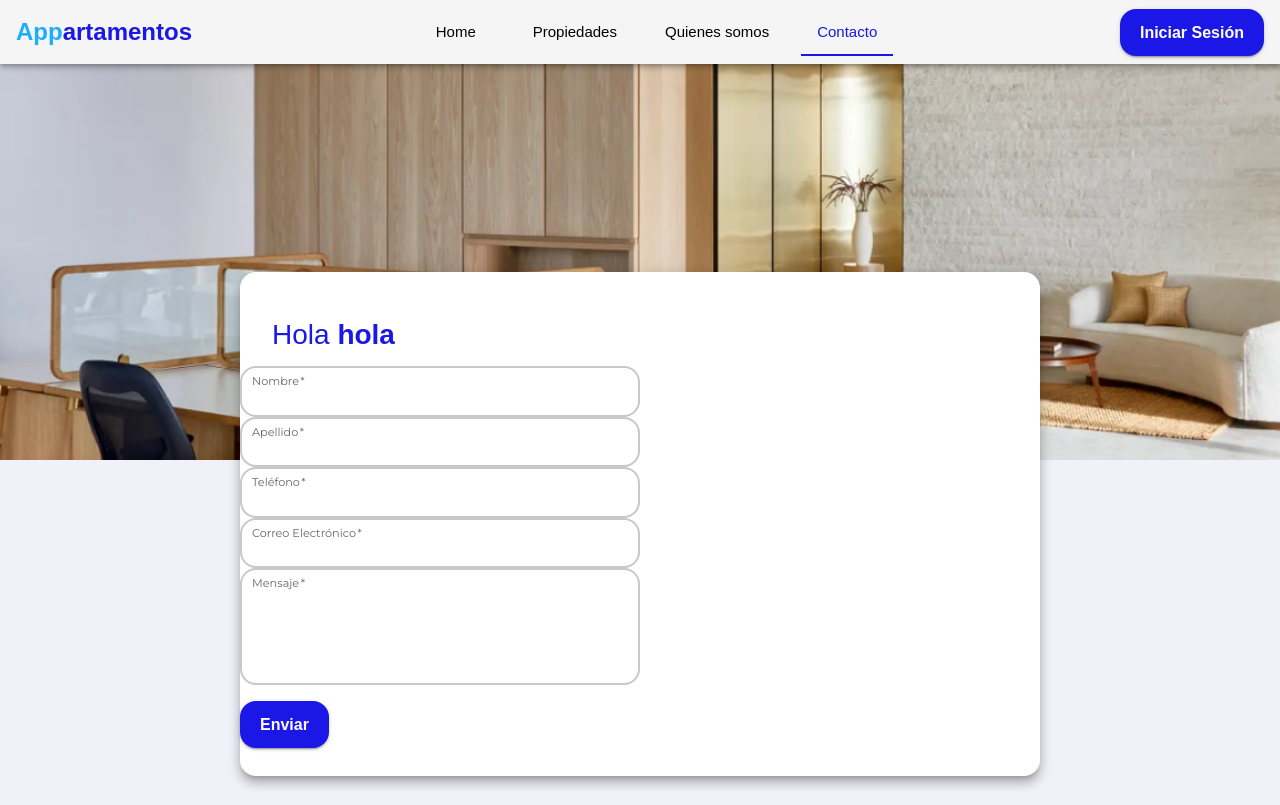
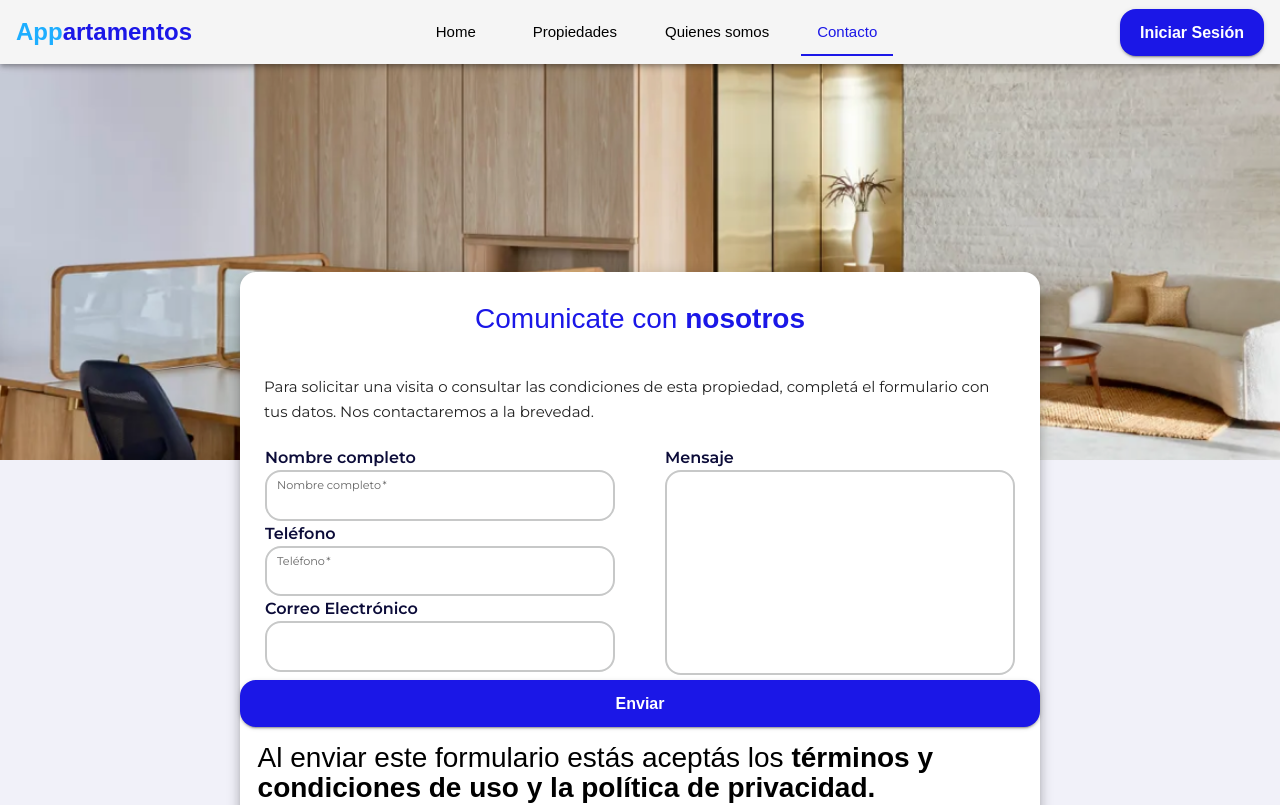
Before and after one commit to No-Country/c12-25-t-node-react, a React (Vite) app in the folder client/: page /#/contact in a window 1280 px wide. Shown: the top 805 px of the page. Built offline with nearby package versions, Linux system fonts and the light colour scheme.

Commit message:
refactor/#11-contact-form

```diff
--- /dev/null
+++ b/client/src/components/template/contactForm/ContactForm.styles.css
@@ -0,0 +1,7 @@
+.formContact{
+  display: flex;
+  flex-direction: row;
+  width: 100%;
+  justify-content: space-around;
+  flex-wrap: wrap;
+}
--- a/client/src/components/template/contactForm/ContactForm.tsx
+++ b/client/src/components/template/contactForm/ContactForm.tsx
@@ -1,47 +1,42 @@
-import { useState } from 'react';
-import { Box, TextField, Button, Dialog, DialogTitle, DialogContent, DialogActions } from '@mui/material';
+import { useState } from 'react'
+import { Box, TextField, Button, Dialog, DialogTitle, DialogContent, DialogActions, InputLabel, Typography } from '@mui/material'
+import './ContactForm.styles.css'
 
 const ContactForm = () => {
   const [formData, setFormData] = useState({
-    name: '',
-    lastName: '',
+    fullName: '',
     phone: '',
     email: '',
     message: '',
-  });
+  })
   const [errors, setErrors] = useState({
-    name: '',
-    lastName: '',
+    fullName: '',
     phone: '',
     email: '',
     message: '',
-  });
+  })
 
   const [openModal, setOpenModal] = useState(false);
 
   const handleChange = (e: any) => {
     setFormData({
       ...formData,
-      [e.target.name]: e.target.value,
-    });
-  };
+      fullName: e.target.value,
+    })
+  }
 
   const handleSubmit = (e: any) => {
-    e.preventDefault();
+    e.preventDefault()
 
     // Validar los campos
     const errors = {
-      name: '',
-      lastName: '',
+      fullName: '',
       phone: '',
       email: '',
       message: '',
-    };
-    if (!formData.name) {
-      errors.name = 'El nombre es obligatorio';
     }
-    if (!formData.lastName) {
-      errors.lastName = 'El apellido es obligatorio';
+    if (!formData.fullName) {
+      errors.fullName = 'El nombre es obligatorio';
     }
     if (!formData.phone) {
       errors.phone = 'El teléfono es obligatorio';
@@ -63,35 +58,31 @@ const ContactForm = () => {
     if (Object.values(errors).every((error) => error === '')) {
       setOpenModal(true);
     }
-  };
+  }
 
   const handleCloseModal = () => {
     setOpenModal(false);
-  };
+  }
 
   return (
-    <Box sx={{ maxWidth: 400 }}>
-      <form onSubmit={handleSubmit}>
+    <Box>
+      <Box sx={{display: 'flex', flexDirection: 'column'}}>
+
+      <form onSubmit={handleSubmit} className='formContact'>
+        <Box sx={{width: '350px',margin: '5px'}}>
+          <Typography variant="body1"sx={{color: '#0C0C39', fontSize: '16px',fontWeight: '600'}}>Nombre completo</Typography>
             <TextField
-          label="Nombre"
-          name="name"
-          value={formData.name}
+            label="Nombre completo"
+              name="fullName"
+              value={formData.fullName}
               onChange={handleChange}
-          error={!!errors.name}
-          helperText={errors.name}
+              error={!!errors.fullName}
+              helperText={errors.fullName}
               fullWidth
               required
             />
-        <TextField
-          label="Apellido"
-          name="lastName"
-          value={formData.lastName}
-          onChange={handleChange}
-          error={!!errors.lastName}
-          helperText={errors.lastName}
-          fullWidth
-          required
-        />
+
+          <Typography variant="body1"sx={{color: '#0C0C39', fontSize: '16px',fontWeight: '600'}}>Teléfono</Typography>
             <TextField
               label="Teléfono"
               name="phone"
@@ -102,8 +93,9 @@ const ContactForm = () => {
               fullWidth
               required
               />
+
+          <Typography variant="body1"sx={{color: '#0C0C39', fontSize: '16px',fontWeight: '600'}}>Correo Electrónico</Typography>
             <TextField
-          label="Correo Electrónico"
               name="email"
               value={formData.email}
               onChange={handleChange}
@@ -112,8 +104,10 @@ const ContactForm = () => {
               fullWidth
               required
             />
+        </Box>
+        <Box sx={{width: '350px', height:'100%', margin: '5px'}}>
+          <Typography variant="body1"sx={{color: '#0C0C39', fontSize: '16px',fontWeight: '600'}}>Mensaje</Typography>
             <TextField
-          label="Mensaje"
               name="message"
               value={formData.message}
               onChange={handleChange}
@@ -121,14 +115,15 @@ const ContactForm = () => {
               helperText={errors.message}
               fullWidth
               multiline
-          rows={4}
+              rows={8}
               required
+              sx={{width:'100%', height:'100%'}}
             />
-        <Button type="submit" variant="contained" color="primary" sx={{ marginTop: 2 }}onClick={handleSubmit}>
-  Enviar
-</Button>
+
+        </Box>
       </form>
-
+      <Button type="submit" variant="contained" color="primary" sx={{ }}onClick={handleSubmit}>Enviar</Button>
+      </Box>
       <Dialog open={openModal} onClose={handleCloseModal}>
         <DialogTitle>¡Formulario enviado con éxito!</DialogTitle>
         <DialogContent>
--- a/client/src/pages/Contact.tsx
+++ b/client/src/pages/Contact.tsx
@@ -3,6 +3,8 @@ import contactUsBanner from '../assets/contact-us-banner.png'
 import TextBox from '../components/molecule/text-box/TextBox'
 import Subtitle from '../components/atom/Subtitle'
 import ContactForm from '../components/template/contactForm/ContactForm'
+import { CONTACT_TEXT } from '../utils/contact-form-conditions'
+import TitleText from '../components/molecule/text/Text'
 
 type ContactProps = {
   /* aca van las props, ej:
@@ -17,12 +19,22 @@ const Contact: React.FC<ContactProps> = () => {
     <BannerAndBackgroundPage imgSrc={contactUsBanner} >
       <TextBox subTitle={
         <Subtitle
-        title='Hola'
-        titleBold='hola'
-        padding='2rem 2rem 1rem'/>
+        title='Comunicate con'
+        titleBold='nosotros'
+        padding='1rem 1.1rem 1.5rem'
+        textAlign='center'/>
       }>
+        <TitleText
+        textToShow={CONTACT_TEXT}
+        paddingText="1rem 1.5rem"/>
         <ContactForm/>
+        <Subtitle
+        title='Al enviar este formulario estás aceptás los '
+        titleBold='términos y condiciones de uso y la política de privacidad.'
+        padding='1rem 1.1rem 1.5rem'
+        textColor= '#000'/>
       </TextBox>
+
     </BannerAndBackgroundPage>
   )
 }
--- /dev/null
+++ b/client/src/utils/contact-form-conditions.ts
@@ -0,0 +1,3 @@
+import { arrayText } from "./types";
+
+export const CONTACT_TEXT: arrayText =["Para solicitar una visita o consultar las condiciones de esta propiedad, completá el formulario con tus datos. Nos contactaremos a la brevedad."]
```
Lines whose indentation alone changed are shown as unchanged.
